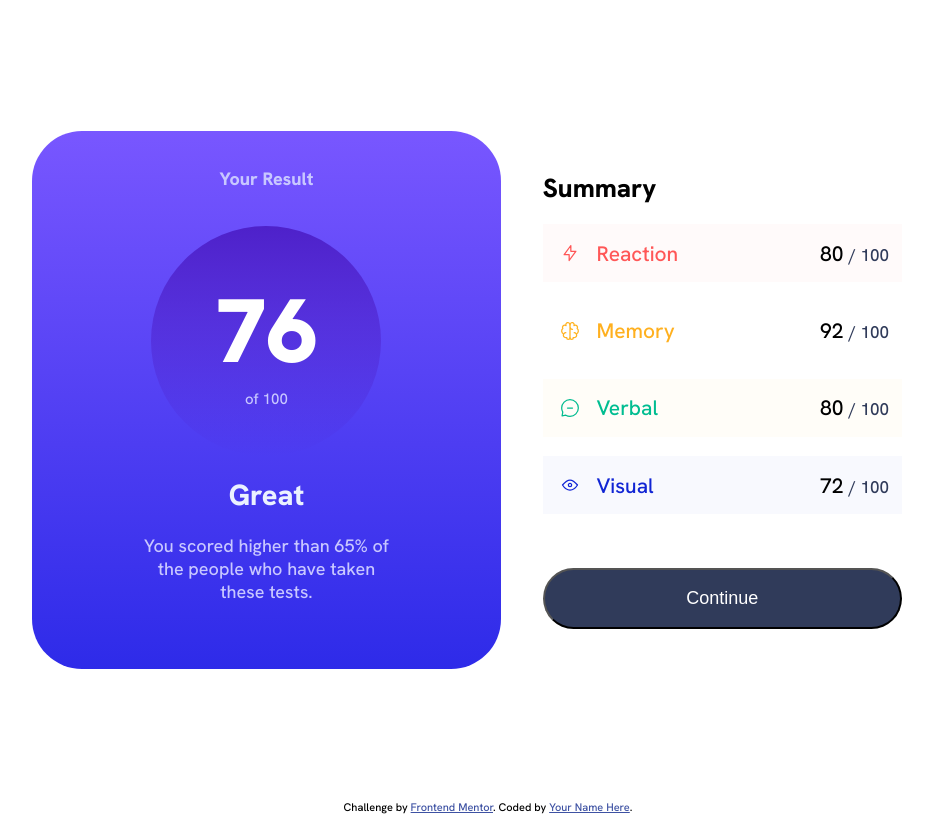
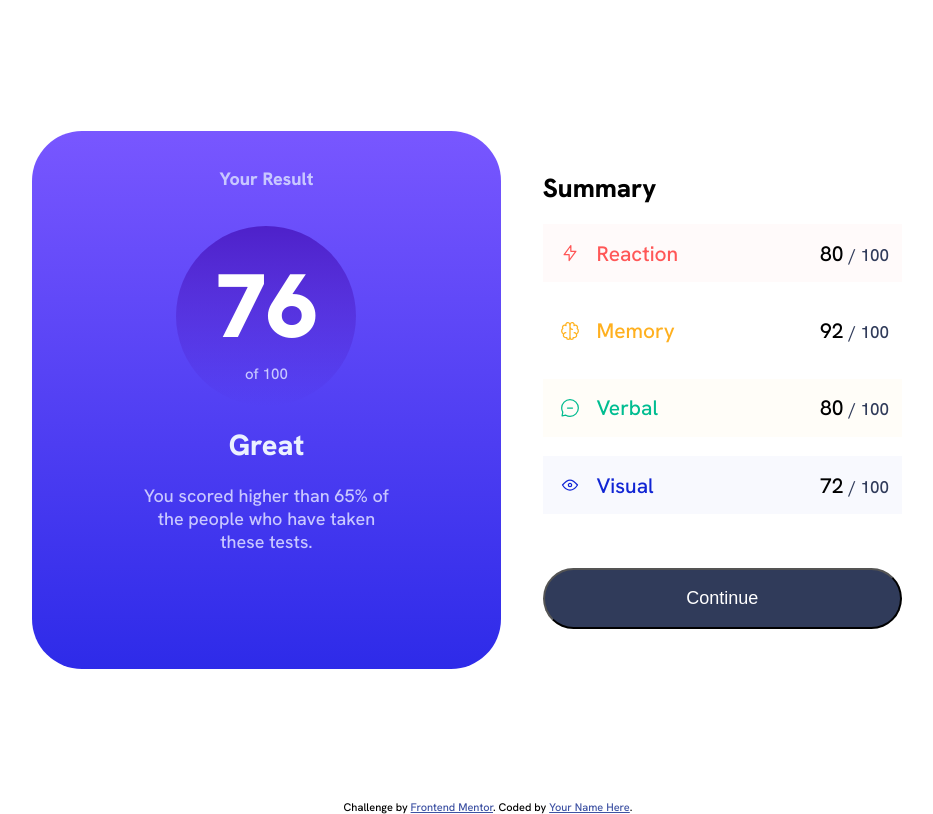
Before and after one commit to leecockcroft/frontend-mentor-challenge-8, a plain HTML site: page index.html in a window 1280 px wide. Shown: the whole page, without its empty margins (152-1085 px from the left). Drawn offline with Linux system fonts and the light colour scheme.

Commit message:
Update style.css

```diff
--- a/style.css
+++ b/style.css
@@ -221,8 +221,8 @@ main {
 }
 
 .circle{
-  width:23em;
-  height:23em;
+  width:18em;
+  height:18em;
 }
 
 .circle .bottom-number{
```
